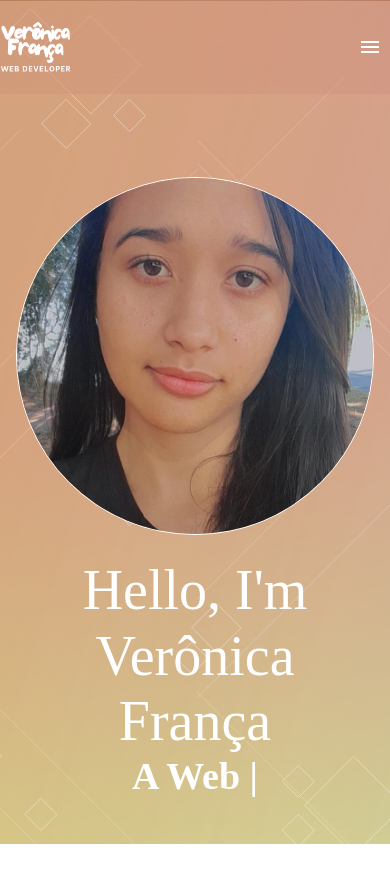
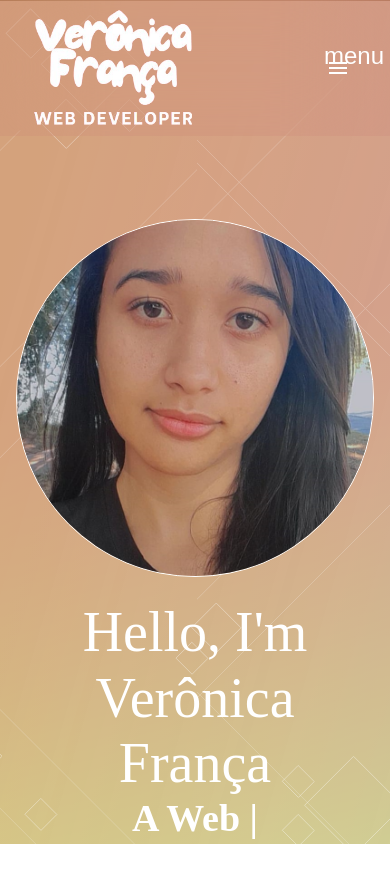
Before and after one commit to vrodriguessi/portifolio, a React (Vite) app: page / in a window 390 px wide. Shown: the top 882 px of the page. Built offline with nearby package versions, Linux system fonts and the light colour scheme.

Commit message:
feat: Update CSS for Navbar and Create Mobile Navbar with Custom Styles

```diff
--- /dev/null
+++ b/src/components/Navbar/MobileNav/MobileNav.css
@@ -0,0 +1,21 @@
+.mobile-menu {
+    width: 100vh;
+    height: 100vh;
+    display: none;
+    background-color: rgb(191, 99, 111);
+    position: fixed;
+    left: 0;
+    top: 0;
+    z-index: 999 !important;
+    opacity: 0;
+    box-shadow: 8px 29px 88px rgb(191, 99, 111);
+    transition: all 0.3s ease;
+    transform: translateX(-100hv);
+}
+
+.mobile-menu-container {
+    width: 60vh;
+    height: 100vh;
+    background-color: #bf6370;
+    padding: 2rem;
+}
--- /dev/null
+++ b/src/components/Navbar/MobileNav/MobileNav.tsx
@@ -0,0 +1,44 @@
+import './MobileNav.css';
+import DownloadIcon from '@mui/icons-material/Download';
+import EmailIcon from '@mui/icons-material/Email';
+
+interface MobileNavProps {
+	isOpen: boolean;
+	toggleMenu: () => void;
+}
+
+const MobileNav: React.FC<MobileNavProps> = ({ isOpen, toggleMenu }) => {
+	return (
+		<div className={`mobile-menu ${isOpen ? "active" : ""}`} onClick={toggleMenu}>
+
+			<div className='mobile-menu-container'>
+				<img className='logo' src='./assets/images/logo.png' alt='' />
+				<ul>
+					<li>
+						<a className="menu-item">Home</a>
+					</li>
+					<li>
+						<a className="menu-item">Skills</a>
+					</li>
+					<li>
+						<a className="menu-item">Work Experience</a>
+					</li>
+					<li className="menu-item">
+						<a href="#" className="custom-button">
+							<span className="start-icon"><DownloadIcon /></span>
+							Download CV
+						</a>
+					</li>
+					<li className="menu-item">
+						<a href="#" className="custom-button">
+							<span className="start-icon"><EmailIcon /></span>
+							Contact me
+						</a>
+					</li>
+				</ul>
+			</div>
+		</div>
+	);
+}
+
+export default MobileNav;
--- a/src/components/Navbar/Navbar.css
+++ b/src/components/Navbar/Navbar.css
@@ -4,9 +4,9 @@
   }
 
   .nav-wrapper {
-	background: rgba(191, 99, 112, 0.1);
-	padding: 0.3rem 0;
-	position: sticky;
+	background: rgb(191, 99, 112, 0.1);
+	padding: 0.1rem 0;
+	position: relative;
 	top: 0;
 	z-index: 30;
 	backdrop-filter: blur(50px);
@@ -17,7 +17,7 @@
 	display: flex;
 	align-items: center;
 	justify-content: space-between;
-	padding: 1rem 0;
+	padding: 0.5rem 0;
 	margin: 0 auto;
   }
 
@@ -74,12 +74,20 @@
 	line-height: 0;
 	cursor: pointer;
 	transition: all 0.4s ease;
+	display: none;
   }
 
   .menu-btn:hover {
 	color: #af2a3b;
 	background-color: #fff;
 	border: 1px solid #af2a3b;
+  }
+
+  @media (max-width: 425px) {
+	.logo {
+	  width: 10rem;
+	  height: auto;
+	}
   }
 
   @media (max-width: 769px) {
@@ -89,6 +97,12 @@
 
 	.nav-content ul {
 	  display: none;
+	}
+  }
+
+  @media (max-width: 1325px) {
+	.nav-wrapper {
+	  padding: 0 2rem;
 	}
   }
 
--- a/src/components/Navbar/Navbar.tsx
+++ b/src/components/Navbar/Navbar.tsx
@@ -3,14 +3,20 @@ import logo from '../../assets/images/logo.png';
 import MenuIcon from '@mui/icons-material/Menu';
 import DownloadIcon from '@mui/icons-material/Download';
 import EmailIcon from '@mui/icons-material/Email';
+import { useState } from "react";
+import MobileNav from "./MobileNav/MobileNav";
 
 function Navbar() {
-	const handleClick = () => {
-		// Sua lógica de manipulação de evento aqui
-	};
+
+	const [openMenu, setOpenMenu] = useState(false);
+
+	const toggleMenu = () => {
+		setOpenMenu(!openMenu);
+	}
 
 	return (
 		<>
+		<MobileNav isOpen={openMenu} toggleMenu={toggleMenu} />
 			<nav className="nav-wrapper">
 				<div className="nav-content">
 					<img className="logo" src={logo} alt="Logo" />
@@ -37,8 +43,9 @@ function Navbar() {
 							</a>
 						</li>
 					</ul>
-					<button className="menu-btn" onClick={handleClick}>
+					<button className="menu-btn" onClick={toggleMenu}>
 						<span>
+							{openMenu ?"close" : "menu"}
 							<MenuIcon />
 						</span>
 					</button>
```
Lines whose indentation alone changed are shown as unchanged.
